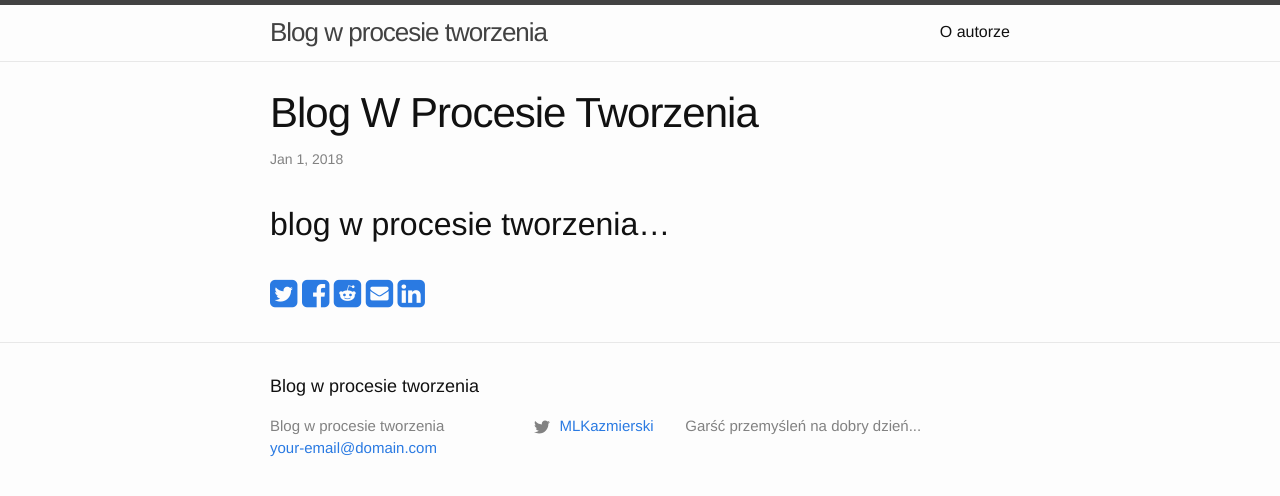
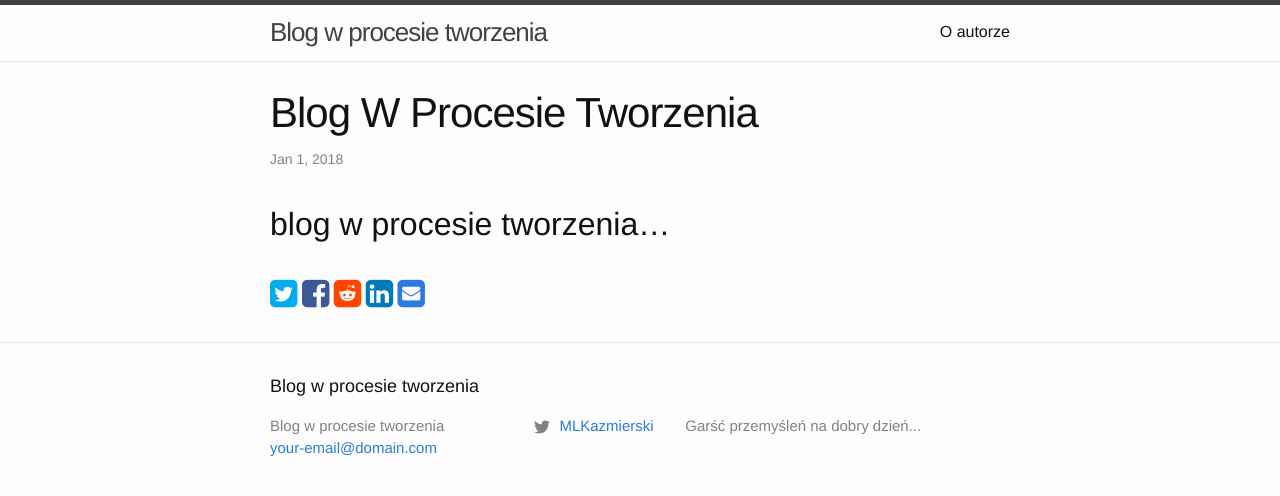
Before and after one commit to kazmiermik/kazmiermik.github.io, a Jekyll site: the page built from _posts/2018-01-01-blog-w-procesie-tworzenia.md, in a window 1280 px wide. Shown: the top 496 px of the page. Built offline with Jekyll 4.4.1, drawn with Linux system fonts in a browser that asks for light colours; nearby versions of some CDN libraries; comment, search, counter and statistics services are not loaded.

Commit message:
changed share icons colours

```diff
--- a/_includes/head.html
+++ b/_includes/head.html
@@ -1,5 +1,5 @@
 <head>
-  <link href="//maxcdn.bootstrapcdn.com/font-awesome/4.2.0/css/font-awesome.min.css" rel="stylesheet">
+  <link href="//maxcdn.bootstrapcdn.com/font-awesome/4.7.0/css/font-awesome.min.css" rel="stylesheet">
   <meta charset="utf-8">
   <meta http-equiv="X-UA-Compatible" content="IE=edge">
   <meta name="viewport" content="width=device-width, initial-scale=1">
--- a/_includes/share_page.html
+++ b/_includes/share_page.html
@@ -1,24 +1,7 @@
-<style type="text/css">
-    .share-page{
-      padding: 0;
-    }
-
-    .share-apge .sr-only{
-      position: absolute;
-      clip: rect(1px 1px 1px 1px);
-      clip: rect(1px, 1px, 1px, 1px);
-      padding: 0;
-      border: 0;
-      height: 1px;
-      width: 1px;
-      overflow: hidden;
-    }
-</style>
-
 <div class="share-page">
-    <a href="https://twitter.com/intent/tweet?text={{ page.title }}&url={{ site.url }}{{ page.url }}&via={{ site.twitter_username }}&related={{ site.twitter_username }}" rel="nofollow" target="_blank" title="Share on Twitter"><i class="fa fa-twitter-square fa-2x" aria-hidden="true"></i></a>
-    <a href="https://facebook.com/sharer.php?u={{ site.url }}{{ page.url }}" rel="nofollow" target="_blank" title="Share on Facebook"><i class="fa fa-facebook-square fa-2x" aria-hidden="true"></i></a>
-    <a href="http://www.reddit.com/submit?url=<URL>&title={{ page.title }}" rel="nofollow" target="_blank" title="Share on Reddit"><i class="fa fa-reddit-square fa-2x" aria-hidden="true"></i></a>
+    <a href="https://twitter.com/intent/tweet?text={{ page.title }}&url={{ site.url }}{{ page.url }}&via={{ site.twitter_username }}&related={{ site.twitter_username }}" rel="nofollow" target="_blank" title="Share on Twitter"><i class="fa fa-twitter-square fa-2x" aria-hidden="true" style="color:#00aced"></i></a>
+    <a href="https://facebook.com/sharer.php?u={{ site.url }}{{ page.url }}" rel="nofollow" target="_blank" title="Share on Facebook"><i class="fa fa-facebook-square fa-2x" aria-hidden="true" style="color:#3b5998"></i></a>
+    <a href="http://www.reddit.com/submit?url=<URL>&title={{ page.title }}" rel="nofollow" target="_blank" title="Share on Reddit"><i class="fa fa-reddit-square fa-2x" aria-hidden="true" style="color:#ff4500"></i></a>
+    <a href="http://www.linkedin.com/shareArticle?mini=true&url={{ site.url }}{{ page.url }}&title={{ page.title }}&summary={{ page.title }}&source={{ site.url }}" rel="nofollow" target="_blank" title="Share on LinkedIn"><i class="fa fa-linkedin-square fa-2x" aria-hidden="true" style="color:#007bb6"></i></a>
     <a href="mailto:?subject={{ page.title }}&body={{ page.title }}: {{ site.url }}{{ page.url }}" target="_blank" title="Send email"><i class="fa fa-envelope-square fa-2x" aria-hidden="true"></i></a>
-    <a href="http://www.linkedin.com/shareArticle?mini=true&url={{ site.url }}{{ page.url }}&title={{ page.title }}&summary={{ page.title }}&source={{ site.url }}" rel="nofollow" target="_blank" title="Share on LinkedIn"><i class="fa fa-linkedin-square fa-2x" aria-hidden="true"></i></a>
 </div>
```
